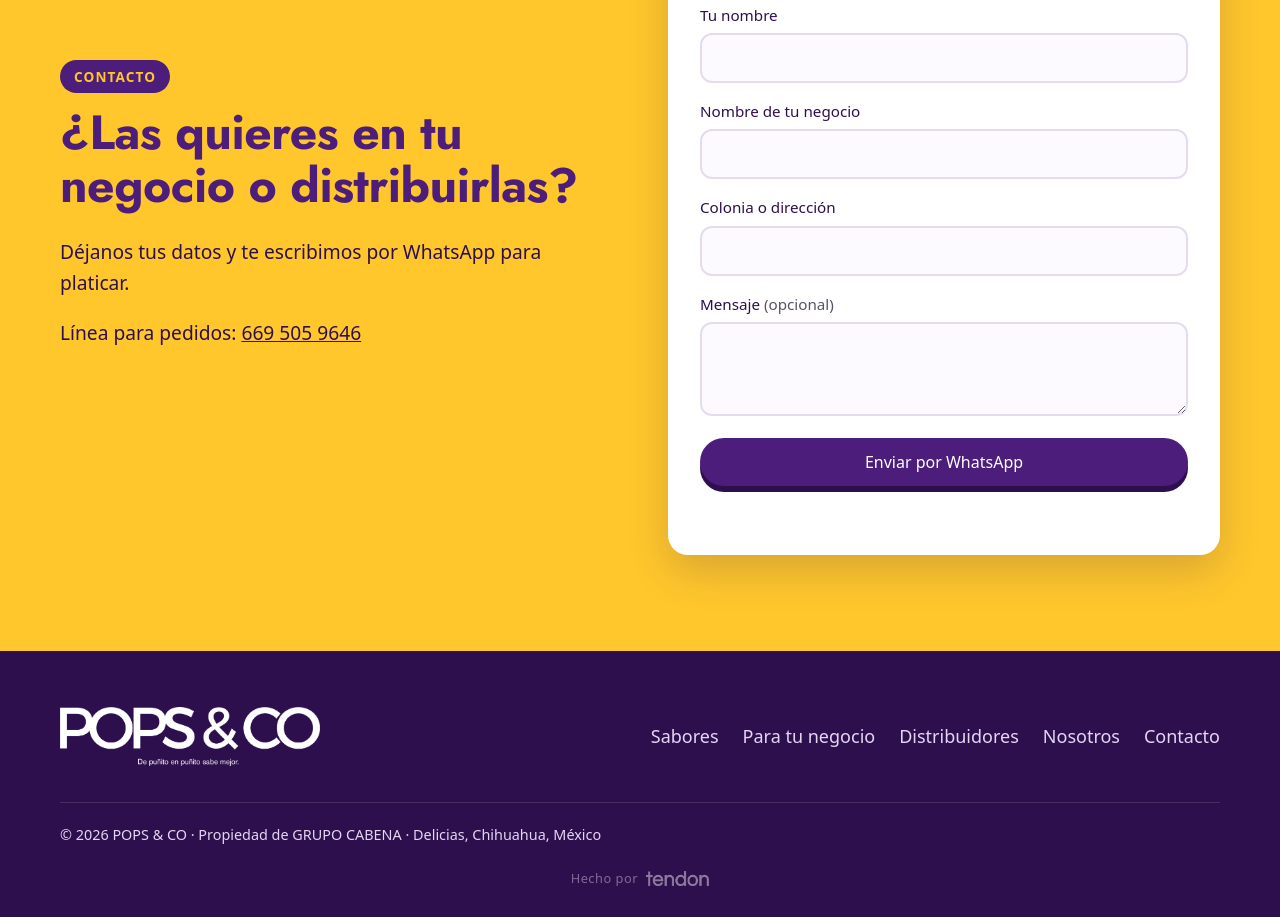
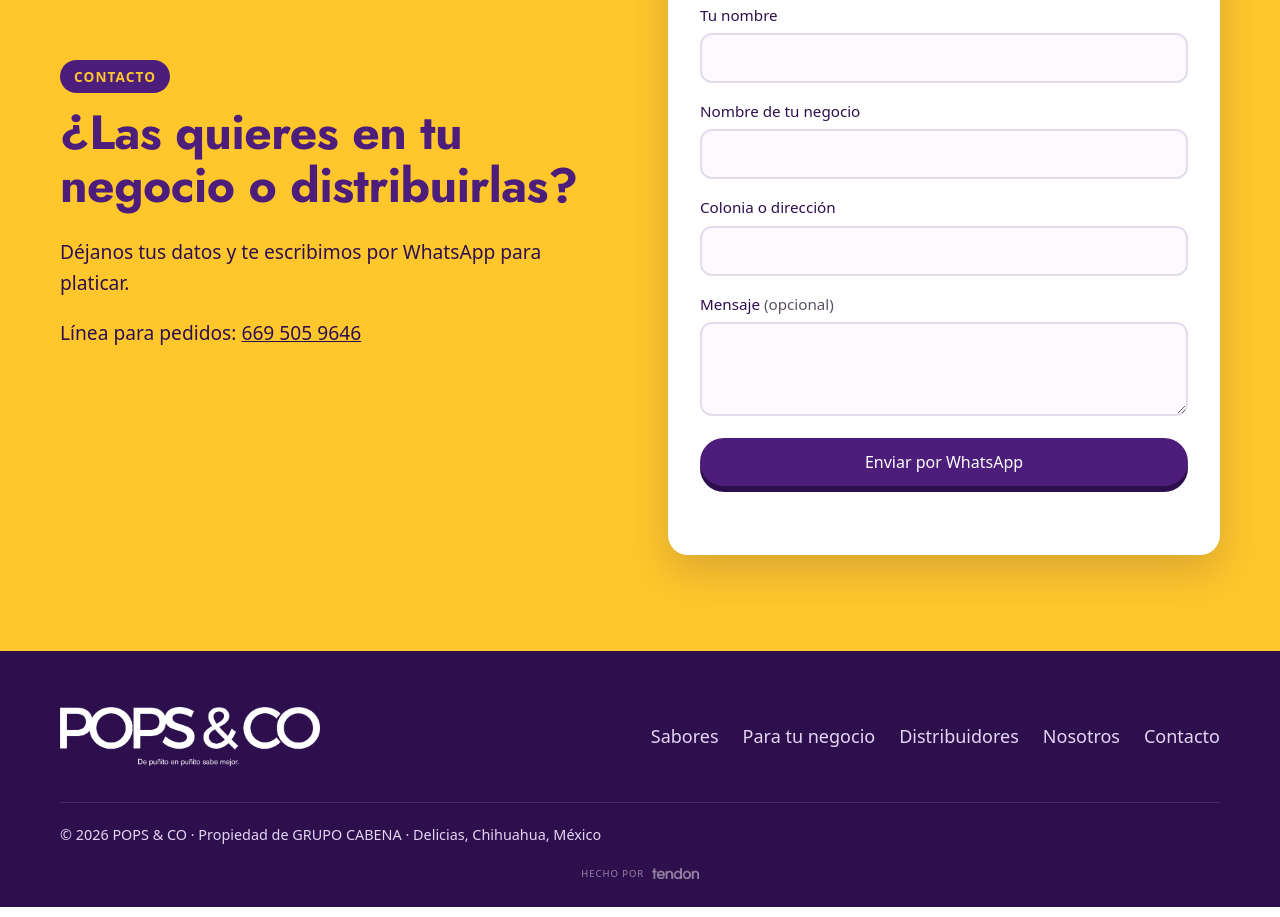
Before and after one commit to tendonapplication/pops-and-co-web, a plain HTML site: page index.html in a window 1280 px wide. Shown: the part 4458-5375 px from the top of the page. Drawn offline with Linux system fonts and the light colour scheme; a web font is replaced by a local one.

Commit message:
Hecho por tendon con enlace en el pie
Co-Authored-By: Claude Sonnet 5.5 <noreply@anthropic.com>

```diff
--- a/css/estilos.css
+++ b/css/estilos.css
@@ -415,11 +415,12 @@ a { color: inherit; }
 /* ---------- Marca de agua tendon ---------- */
 .marca-agua {
   display: flex; align-items: center; justify-content: center; gap: 8px;
-  margin-top: 22px; opacity: .45; transition: opacity .2s ease;
-  font-family: var(--fuente-sub); font-size: .8rem; letter-spacing: .04em;
+  margin-top: 22px; opacity: .55; transition: opacity .2s ease; color: var(--morado-claro);
+  font-family: var(--fuente-sub); font-size: 9.5px; font-weight: 500; letter-spacing: .1em; text-transform: uppercase; line-height: 1;
 }
-.marca-agua:hover { opacity: .8; }
-.marca-agua img { height: 15px; width: auto; }
+.marca-agua:hover, .marca-agua:focus-within { opacity: .85; }
+.marca-agua a { display: inline-flex; align-items: center; }
+.marca-agua img { height: 11px; width: auto; display: block; }
 
 /* ---------- Botones: destello al pasar ---------- */
 .boton { position: relative; overflow: hidden; isolation: isolate; }
--- a/index.html
+++ b/index.html
@@ -291,7 +291,7 @@
     </div>
     <div class="contenedor marca-agua">
       <span>Hecho por</span>
-      <img src="assets/img/tendon-blanco.png" alt="tendon" width="410" height="97">
+      <a href="https://tendon.digital" target="_blank" rel="noopener" aria-label="tendon"><img src="assets/img/tendon-blanco.png" alt="tendon" width="410" height="97"></a>
     </div>
   </footer>
 
```
Also changed, not shown: 1 other file.
